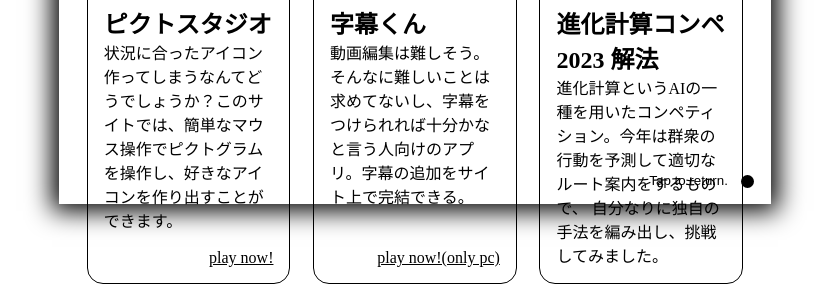
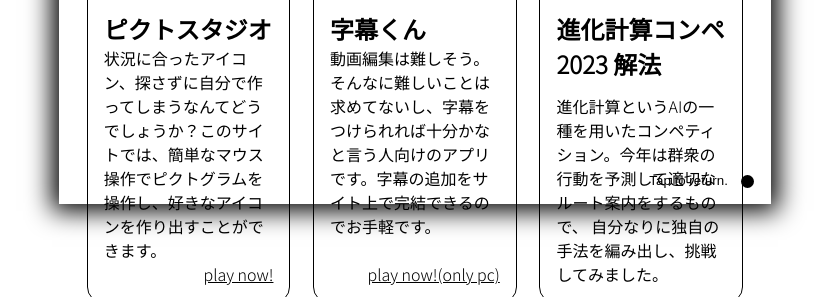
Before and after one commit to SoraY677/introduction-card, a website built with Vite: page client/index.html in a window 1280 px wide. Shown: the part 396-693 px from the top of the page, without its empty margins (225-1054 px from the left). Built offline with nearby package versions, Linux system fonts and the light colour scheme.

Commit message:
フォントファミリーを追加

```diff
--- a/client/index.html
+++ b/client/index.html
@@ -7,6 +7,12 @@
     <title>SoraY677</title>
     <meta name="”description”" content="SoraY677 Portfolio." />
     <link rel="icon" href="./icon.png" />
+    <link rel="preconnect" href="https://fonts.googleapis.com" />
+    <link rel="preconnect" href="https://fonts.gstatic.com" crossorigin />
+    <link
+      href="https://fonts.googleapis.com/css2?family=Noto+Sans+JP:wght@300&display=swap"
+      rel="stylesheet"
+    />
   </head>
   <body>
     <div layer="container">
@@ -84,7 +90,7 @@
                         <h2>ピクトスタジオ</h2>
                         <div>
                           <p>
-                            状況に合ったアイコン作ってしまうなんてどうでしょうか？このサイトでは、簡単なマウス操作でピクトグラムを操作し、好きなアイコンを作り出すことができます。
+                            状況に合ったアイコン、探さずに自分で作ってしまうなんてどうでしょうか？このサイトでは、簡単なマウス操作でピクトグラムを操作し、好きなアイコンを作り出すことができます。
                           </p>
                         </div>
                         <a
@@ -104,7 +110,7 @@
                       <div class="description">
                         <h2>字幕くん</h2>
                         <p>
-                          動画編集は難しそう。そんなに難しいことは求めてないし、字幕をつけられれば十分かなと言う人向けのアプリ。字幕の追加をサイト上で完結できる。
+                          動画編集は難しそう。そんなに難しいことは求めてないし、字幕をつけられれば十分かなと言う人向けのアプリです。字幕の追加をサイト上で完結できるのでお手軽です。
                         </p>
                         <a
                           href="http://1up.ink/lab/zimaku-kun-staging/"
--- a/client/src/style/common.scss
+++ b/client/src/style/common.scss
@@ -15,6 +15,7 @@ body {
   height: 100dvh;
   height: 100vh;
   max-width: 100vw;
+  font-family: "Noto Sans JP", sans-serif;
 }
 
 button {
```
